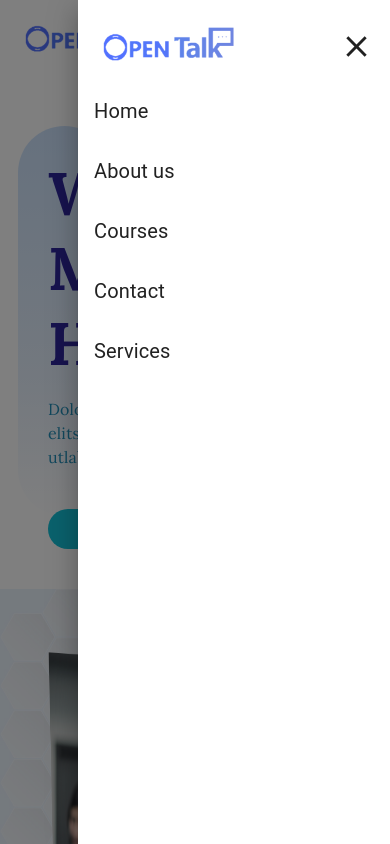
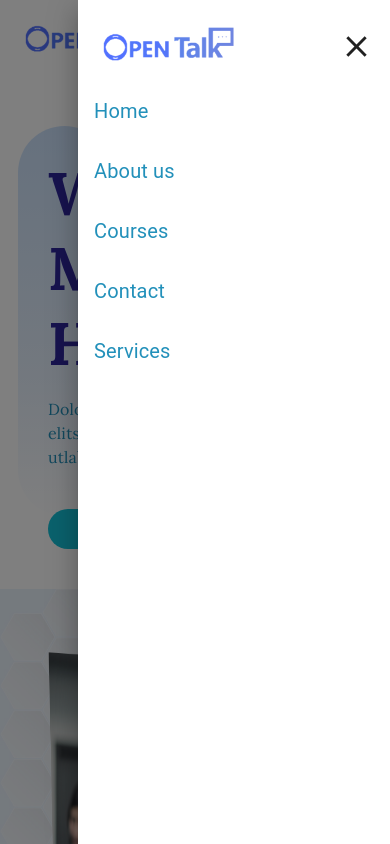
Before and after one commit to annamalairv/medicalsite-FT1, a Next.js app: page / in a window 390 px wide. Both pictures are taken after a click on the element 362 px from the left and 38 px from the top of the page. Shown: the top 844 px of the page. Built offline with nearby package versions, Linux system fonts and the light colour scheme.

Commit message:
sidenav fix

```diff
--- a/components/common/sidenav.tsx
+++ b/components/common/sidenav.tsx
@@ -42,7 +42,7 @@ const SideNav: React.FC<SideNavProps> = (props) => {
                 <Image loader={myLoader} width={150} height={65} alt={"logo"} src={"assets/images/otLogo.png"} />
                 <CloseIcon fontSize="large" onClick={()=>{closeSideNav()}} />
             </div>
-            <div className={`flex flex-col gap-2 md:hidden pt-4`}>
+            <div className={`flex flex-col gap-2 md:hidden text-primary pt-4`}>
                 <Link className={`text-xl py-3 md:p-4 ${selectedRoute == "Home" ? "font-bold underline underline-offset-4" : "hover:font-semibold "}`} href="/home">Home</Link>
                 <Link className={`text-xl py-3 md:p-4 ${selectedRoute == "About us" ? "font-bold underline underline-offset-4" : "hover:font-semibold "}`} href="/about">About us</Link>
                 <Link className={`text-xl py-3 md:p-4 ${selectedRoute == "Courses" ? "font-bold underline underline-offset-4" : "hover:font-semibold "}`} href="/courses">Courses</Link>
```
